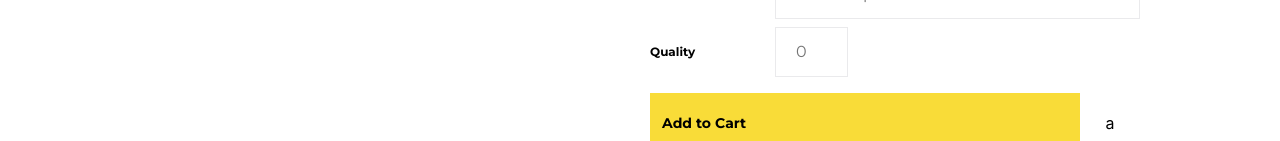
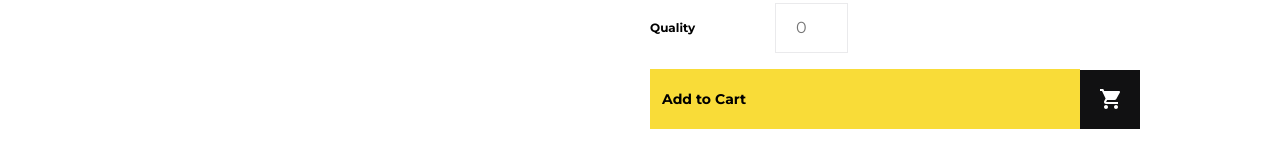
Before and after one commit to kojobaffoe011/ui-assessment, a React (Create React App) app: page /product in a window 1280 px wide. Shown: the part 919-1060 px from the top of the page. Built offline with nearby package versions, Linux system fonts and the light colour scheme.

Commit message:
fix: ProductPage

```diff
--- a/src/pages/MainPage.js
+++ b/src/pages/MainPage.js
@@ -580,7 +580,6 @@ const OtherCollections = () => {
     <Flex spacing={80} className=" other-collections" stack={true}>
       <h2>OTHER COLLECTIONS</h2>
       <Grid span={12}>
-        {/* <Flex></Flex> */}
         <GridItem
           className=""
           span={4}
--- a/src/pages/ProductPage.js
+++ b/src/pages/ProductPage.js
@@ -7,6 +7,7 @@ import Grid, { GridItem } from "../components/layout/Grid";
 import Background from "../assets/images/product-large.svg";
 import Background1 from "../assets/images/product-small.svg";
 import Background2 from "../assets/images/reward-tag.svg";
+import cart from "../assets/icons/svg/shopping-cart-alt.svg";
 import Button from "../components/button/Button";
 import Tag from "../components/others/Tag";
 import Input from "../components/others/Input";
@@ -147,7 +148,26 @@ const ProductForm = () => {
       <Button
         padding="18px 12px"
         backgroundColor="#F9DC38"
-        append={<div>a</div>}
+        append={
+          <Flex
+            className="bg-secondary"
+            jc="center"
+            style={{
+              width: "100%",
+              height: "85%",
+              padding: "4px",
+            }}
+          >
+            <Flex
+              ai="center"
+              jc="center"
+              className=""
+              style={{ width: "100%" }}
+            >
+              <img src={cart} />
+            </Flex>
+          </Flex>
+        }
       >
         <p className="medium bold">Add to Cart</p>
       </Button>
--- a/src/styles/product-page.css
+++ b/src/styles/product-page.css
@@ -7,8 +7,23 @@
   opacity: 0.9;
 }
 
+.map-text {
+  font-size: 10px;
+}
+
+.map-padding {
+  padding-left: 118px;
+  padding-top: 24px;
+}
+
+.product-large > img {
+  /* background-position: center; */
+  object-fit: contain;
+  /* height: 60vh; */
+  width: 100%;
+}
 .product-preview {
-  padding: 24px 140px;
+  padding: 0px 140px;
 }
 
 .product-gallery {
@@ -59,4 +74,27 @@
   .product-preview {
     padding: 16px;
   }
+
+  .map-text {
+    font-size: 8px;
+  }
+
+  .product-map {
+    width: 100%;
+  }
+
+  .map-padding {
+    padding-left: 8px;
+    padding-top: 16px;
+    /* padding-right: 16px; */
+  }
+
+  .product-large {
+    background-repeat: no-repeat;
+    background-size: cover;
+    background-position: center;
+    /* object-fit: cover; */
+    height: 50vh;
+    width: 100%;
+  }
 }
```
Also changed, not shown: src/assets/icons/svg/shopping-cart-alt.svg (added).
